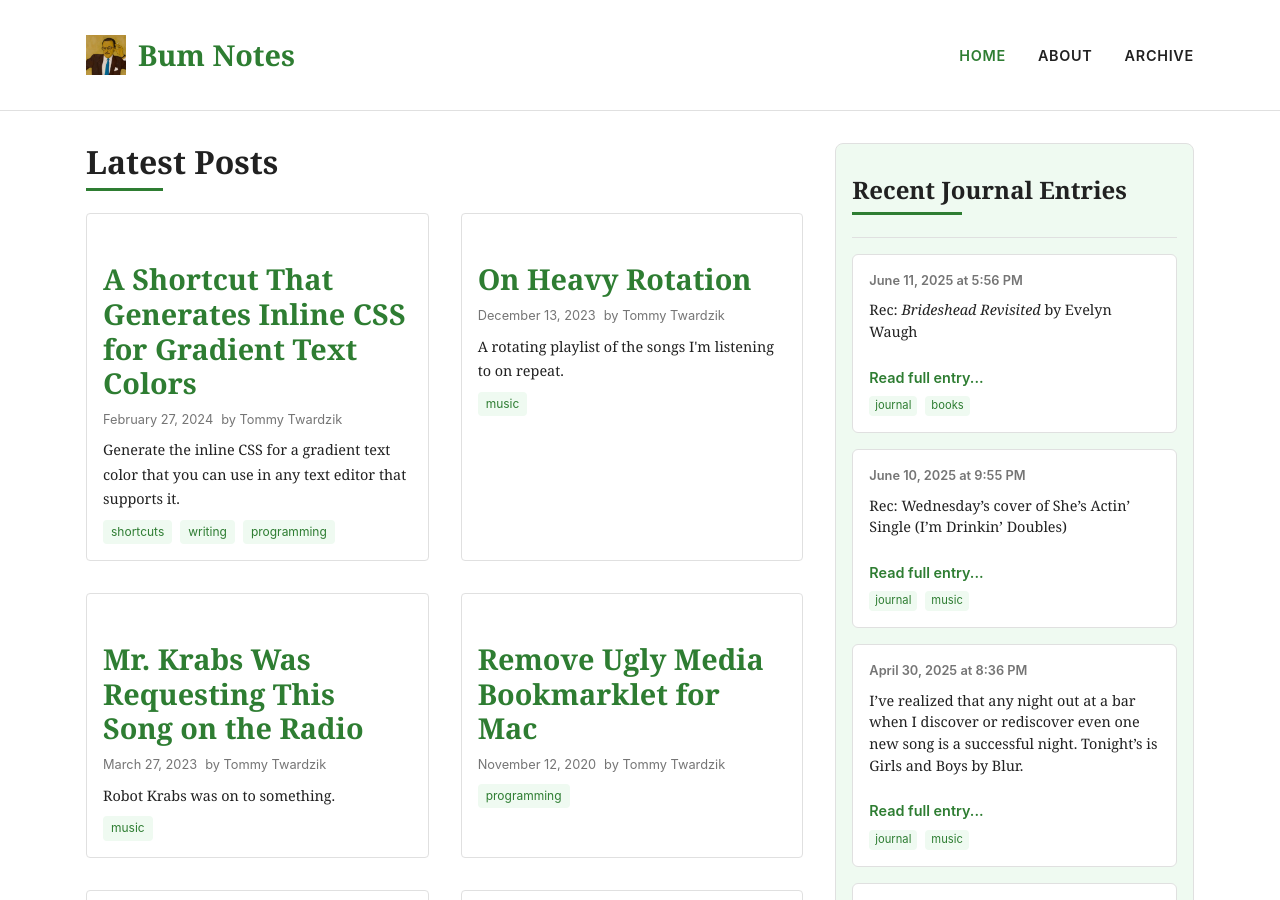
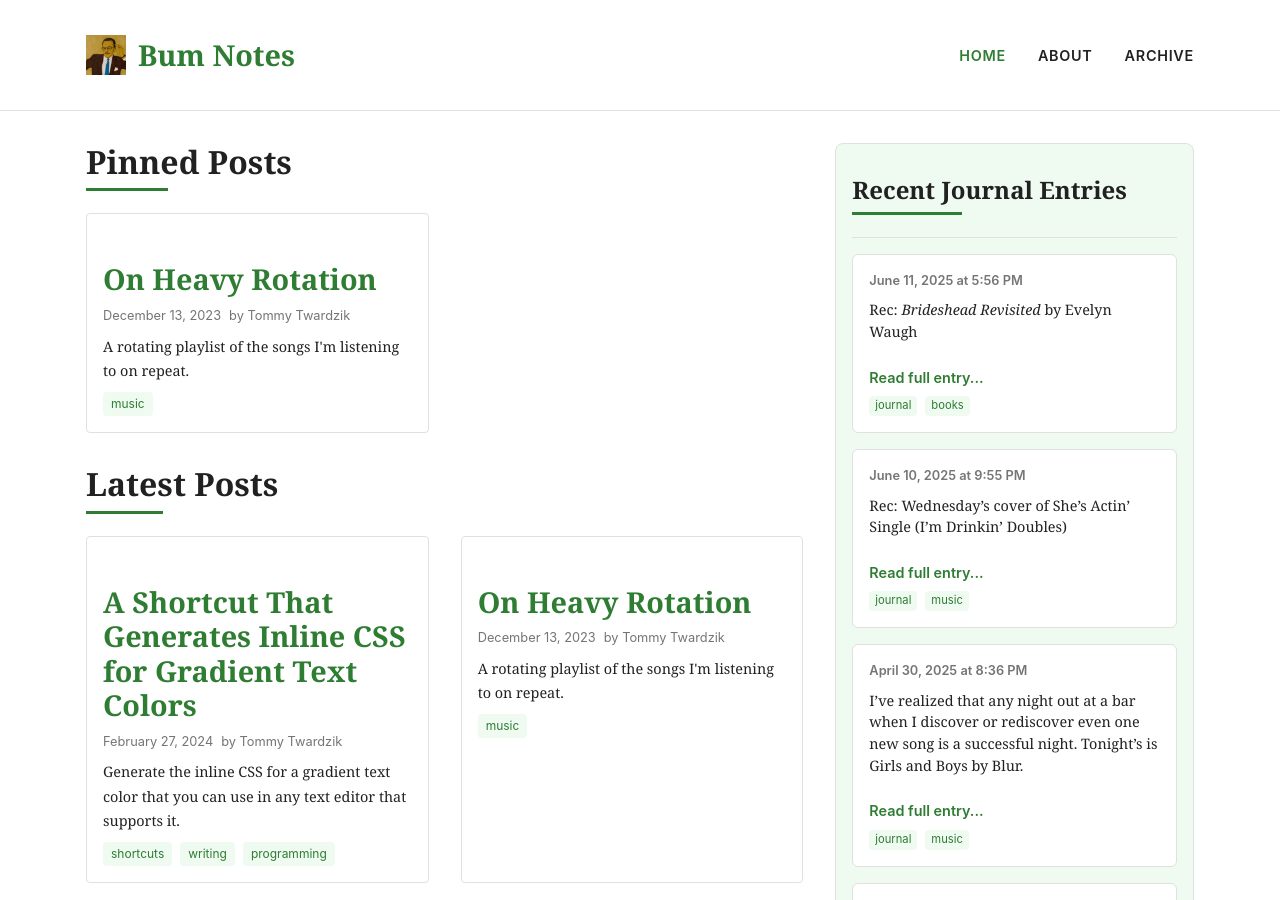
Before and after one commit to ttwardz/bum-notes-blog, a Jekyll site: the page built from index.markdown, in a window 1280 px wide and 900 px high. Built offline with Jekyll 4.4.1, drawn with Linux system fonts in a browser that asks for light colours.

Commit message:
updated homepage with Pinned posts section

```diff
--- a/_layouts/home.html
+++ b/_layouts/home.html
@@ -5,6 +5,48 @@ layout: default
 <div class="home">
   <div class="home-layout">
     <section class="latest-posts">
+      {% assign pinned_posts = site.posts | where_exp: "post", "post.layout != 'journal'" | where: "pinned", true %}
+      {% if pinned_posts.size > 0 %}
+      <div class="pinned-posts">
+        <h1 class="section-title">Pinned Posts</h1>
+
+        <div class="posts-container">
+          {% for post in pinned_posts %}
+            <article class="post-card">
+              {% if post.image %}
+                <div class="post-image">
+                  <a href="{{ post.url | relative_url }}">
+                    <img src="{{ post.image | relative_url }}" alt="{{ post.title }}">
+                  </a>
+                </div>
+              {% endif %}
+              <div class="post-content">
+                <h2 class="post-title">
+                  <a href="{{ post.url | relative_url }}">{{ post.title }}</a>
+                </h2>
+                <div class="post-meta">
+                  <span class="post-date">{{ post.date | date: "%B %d, %Y" }}</span>
+                  {% if post.author %}
+                    <span class="post-author">by {{ post.author }}</span>
+                  {% endif %}
+                </div>
+                {% if post.description %}
+                  <p class="post-description">{{ post.description }}</p>
+                {% endif %}
+                {% if post.tags %}
+                  <div class="post-tags">
+                    {% for tag in post.tags %}
+                      <a href="{{ site.baseurl }}/archive/#{{ tag | slugify }}" class="tag">{{ tag }}</a>
+                    {% endfor %}
+                  </div>
+                {% endif %}
+              </div>
+            </article>
+          {% endfor %}
+        </div>
+      </div>
+      {% endif %}
+
       <h1 class="section-title">Latest Posts</h1>
 
       <div class="posts-container">
--- a/_posts/2023-12-13-heavy-rotation-music-playlist.markdown
+++ b/_posts/2023-12-13-heavy-rotation-music-playlist.markdown
@@ -4,6 +4,7 @@ title:  "On Heavy Rotation"
 author: Tommy Twardzik
 description: A rotating playlist of the songs I'm listening to on repeat.
 date: 2023-12-13 12:30:34 -0400
+pinned: true
 tags: [music]
 ---
 <!-- original publication date December 13, 2023 -->
```
